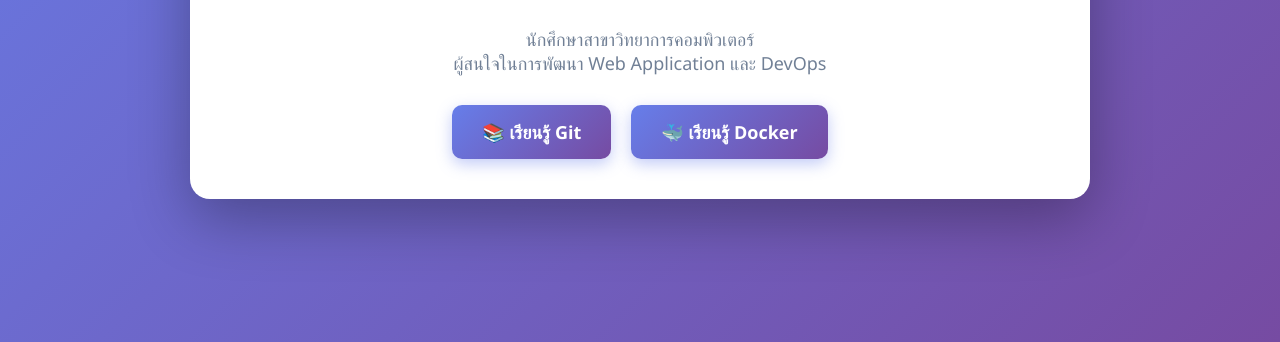
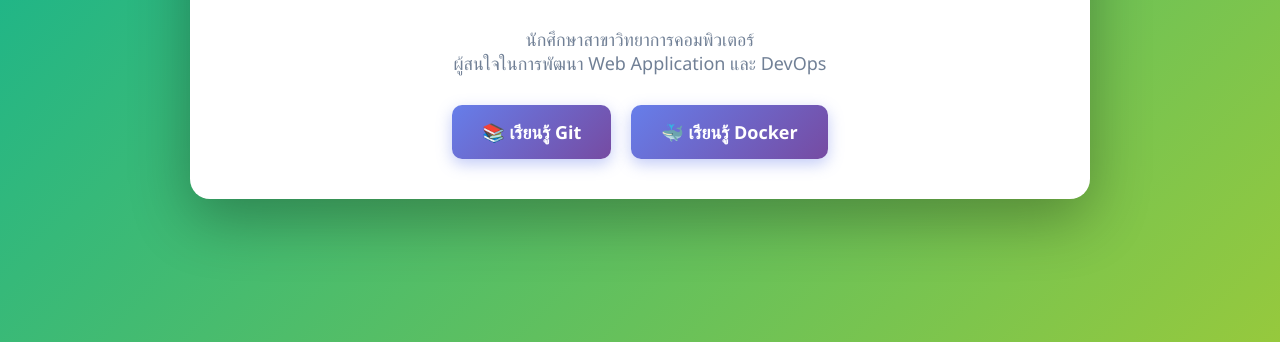
Before and after one commit to 67112196/67112196.github.io, a plain HTML site: page index.html in a window 1280 px wide. Shown: the part 458-800 px from the top of the page. Drawn offline with Linux system fonts and the light colour scheme.

Commit message:
Update index.html

```diff
--- a/index.html
+++ b/index.html
@@ -13,7 +13,7 @@
 
         body {
             font-family: 'Segoe UI', Tahoma, Geneva, Verdana, sans-serif;
-            background: linear-gradient(135deg, #667eea 0%, #764ba2 100%);
+            background: linear-gradient(135deg, #00b09b 0%, #96c93d 100%);
             min-height: 100vh;
             padding: 20px;
         }
```
